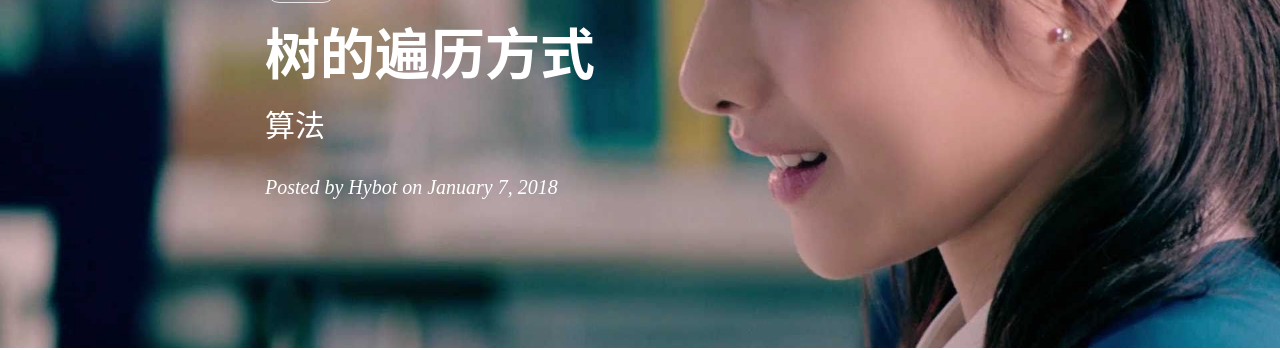
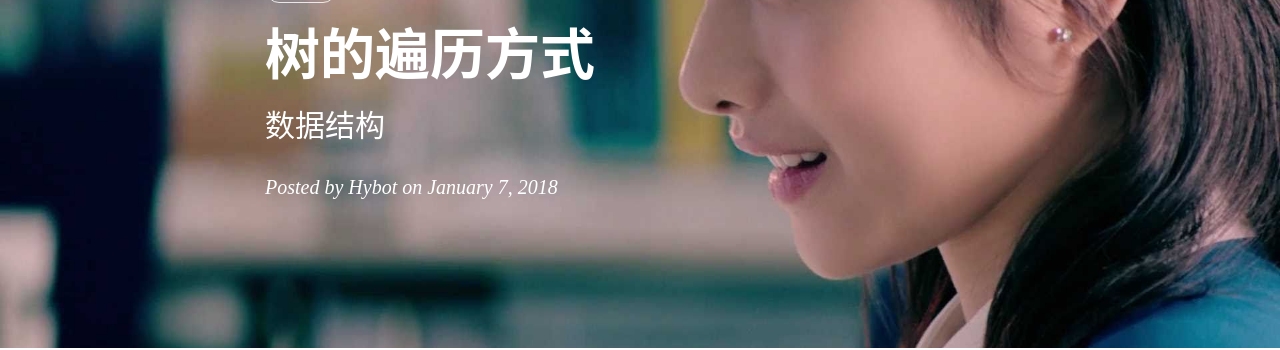
Before and after one commit to yuniler/yuniler.github.io, a Jekyll site: the page built from _posts/2019-01-07-数据结构--树的遍历问题.md, in a window 1280 px wide and 900 px high. Shown: the part 175-525 px from the top of the window. Built offline with Jekyll 4.4.1, drawn with Linux system fonts in a browser that asks for light colours; nearby versions of some CDN libraries; comment, search, counter and statistics services are not loaded.

Commit message:
Update 2019-01-07-数据结构--树的遍历问题.md

```diff
--- a/_posts/2019-01-07-数据结构--树的遍历问题.md
+++ b/_posts/2019-01-07-数据结构--树的遍历问题.md
@@ -1,7 +1,7 @@
 ---
 layout:     post
 title:      树的遍历方式
-subtitle:   算法
+subtitle:   数据结构
 date:       2018-1-7
 author:     Hybot
 header-img: img/post-bg-shiyuan1.jpg
```
